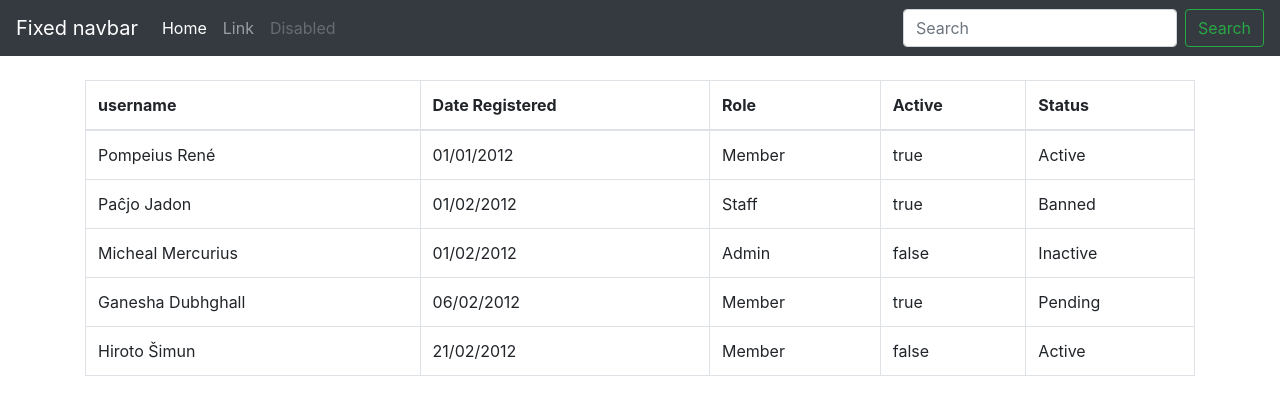
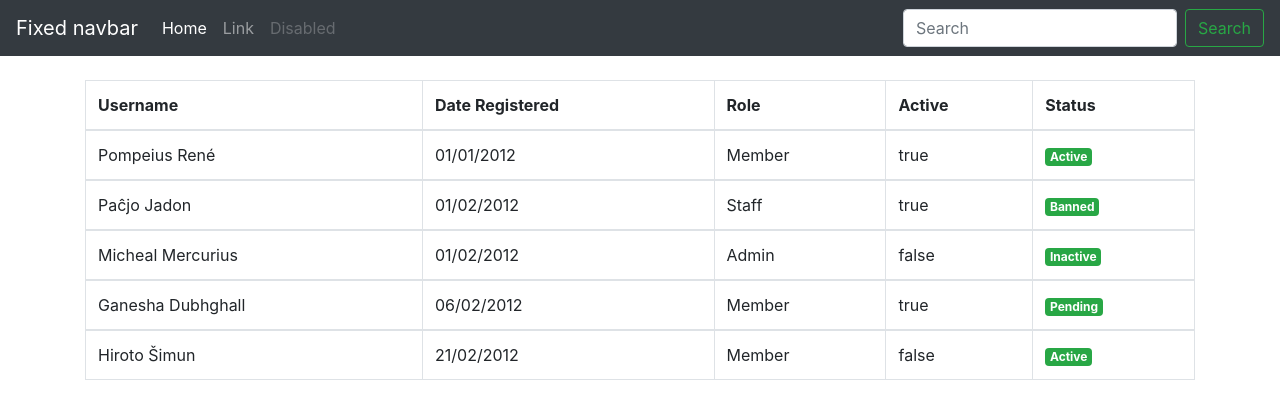
Before and after one commit to rnkoaa/angular-labs, an Angular app in the folder bootstrap-data-table/: page / in a window 1280 px wide. Shown: the top 418 px of the page. Built offline with nearby package versions, Linux system fonts and the light colour scheme.

Commit message:
ng template

```diff
--- a/bootstrap-data-table/src/app/app.component.html
+++ b/bootstrap-data-table/src/app/app.component.html
@@ -2,13 +2,16 @@
 
 <nav class="navbar navbar-expand-md navbar-dark fixed-top bg-dark">
   <a class="navbar-brand" href="#">Fixed navbar</a>
-  <button class="navbar-toggler" type="button" data-toggle="collapse" data-target="#navbarCollapse" aria-controls="navbarCollapse" aria-expanded="false" aria-label="Toggle navigation">
+  <button class="navbar-toggler" type="button" data-toggle="collapse" data-target="#navbarCollapse"
+    aria-controls="navbarCollapse" aria-expanded="false" aria-label="Toggle navigation">
     <span class="navbar-toggler-icon"></span>
   </button>
   <div class="collapse navbar-collapse" id="navbarCollapse">
     <ul class="navbar-nav mr-auto">
       <li class="nav-item active">
-        <a class="nav-link" href="#">Home <span class="sr-only">(current)</span></a>
+        <a class="nav-link" href="#">Home
+          <span class="sr-only">(current)</span>
+        </a>
       </li>
       <li class="nav-item">
         <a class="nav-link" href="#">Link</a>
@@ -25,5 +28,15 @@
 </nav>
 
 <div role="main" class="main-content container">
-  <app-data-table [options]="tableOptions" ></app-data-table>
+  <app-data-table [data]="tableOptions.records" [options]="tableOptions">
+    <app-data-table-column [value]="'username'" [header]="'Username'"></app-data-table-column>
+    <app-data-table-column [value]="'registered'" [header]="'Date Registered'"></app-data-table-column>
+    <app-data-table-column [value]="'role'" [header]="'Role'"></app-data-table-column>
+    <app-data-table-column [value]="'active'" [header]="'Active'"></app-data-table-column>
+    <app-data-table-column [value]="'status'" [header]="'Status'">
+      <ng-template #tableBodyTemplate let-column let-row="row">
+        <span class="badge badge-success">{{ row.status }}</span>
+      </ng-template>
+    </app-data-table-column>
+  </app-data-table>
 </div>
--- a/bootstrap-data-table/src/app/data-table/cell-definition.ts
+++ /dev/null
@@ -1,4 +0,0 @@
-export interface CellDefinition {
-  name: string;
-  property: string;
-}
--- /dev/null
+++ b/bootstrap-data-table/src/app/data-table/data-table-column/data-table-column.component.html
@@ -0,0 +1,3 @@
+<p>
+  data-table-column works!
+</p>
--- /dev/null
+++ b/bootstrap-data-table/src/app/data-table/data-table-column/data-table-column.component.ts
@@ -0,0 +1,23 @@
+import { Component, ContentChild, Input, OnInit, TemplateRef } from '@angular/core';
+import { DataTableComponent } from '../data-table/data-table.component';
+
+@Component({
+  selector: 'app-data-table-column',
+  templateUrl: './data-table-column.component.html',
+  styleUrls: ['./data-table-column.component.css']
+})
+export class DataTableColumnComponent implements OnInit {
+
+  @Input() value;
+  @Input() header;
+  @ContentChild('tableHeaderTemplate') headerTemplate: TemplateRef<any>;
+  @ContentChild('tableBodyTemplate') bodyTemplate: TemplateRef<any>;
+
+  constructor(table: DataTableComponent) {
+    table.addColumn(this);
+  }
+
+  ngOnInit() {
+  }
+
+}
--- a/bootstrap-data-table/src/app/data-table/data-table.module.ts
+++ b/bootstrap-data-table/src/app/data-table/data-table.module.ts
@@ -1,14 +1,16 @@
 import { NgModule } from '@angular/core';
 import { CommonModule } from '@angular/common';
 import { DataTableComponent } from './data-table/data-table.component';
+import { DataTableColumnComponent } from './data-table-column/data-table-column.component';
 
 @NgModule({
   imports: [
     CommonModule
   ],
   exports: [
-    DataTableComponent
+    DataTableComponent,
+    DataTableColumnComponent
   ],
-  declarations: [DataTableComponent]
+  declarations: [DataTableComponent, DataTableColumnComponent]
 })
 export class DataTableModule { }
--- a/bootstrap-data-table/src/app/data-table/data-table/data-table.component.html
+++ b/bootstrap-data-table/src/app/data-table/data-table/data-table.component.html
@@ -1,13 +1,24 @@
-
 <table class="table table-bordered">
   <thead>
     <tr>
-      <th *ngFor="let tableColumn of options.columns">{{ tableColumn.value }}</th>
+      <th *ngFor="let column of columns">
+        <!-- {{column.header}} -->
+        <ng-container *ngIf="!column.headerTemplate">{{column.header}}</ng-container>
+        <ng-template *ngIf="column.headerTemplate" [ngTemplateOutlet]="column.headerTemplate"
+          [ngTemplateOutletContext]="{ $implicit: { header: col.header } }"></ng-template>
+
+      </th>
     </tr>
   </thead>
-  <tbody>
-    <tr *ngFor="let row of options.records">
-      <td *ngFor="let tableColumn of options.columns"> {{ getCellValue(row, tableColumn) }}</td>
+  <tbody *ngFor="let row of data">
+    <tr>
+      <!-- <td *ngFor="let column of columns">{{row[column.value]}}</td> -->
+      <td *ngFor="let column of columns">
+        <ng-container *ngIf="!column.bodyTemplate">{{row[column.value]}}</ng-container>
+        <ng-template *ngIf="column.bodyTemplate" [ngTemplateOutlet]="column.bodyTemplate"
+          [ngTemplateOutletContext]="{ $implicit: { value: row[column.value] }, row: row }">
+        </ng-template>
+      </td>
     </tr>
   </tbody>
 </table>
--- a/bootstrap-data-table/src/app/data-table/data-table/data-table.component.ts
+++ b/bootstrap-data-table/src/app/data-table/data-table/data-table.component.ts
@@ -1,3 +1,4 @@
+import { DataTableColumnComponent } from '../data-table-column/data-table-column.component';
 import { ColumnDefinition } from '../column-definition';
 import { ApplicationRef, ChangeDetectorRef, Component, Input, OnInit } from '@angular/core';
 import { Observable } from 'rxjs/Observable';
@@ -5,7 +6,6 @@ import { TableOptions } from '../table-options';
 import { Subscription } from 'rxjs/Subscription';
 
 import 'rxjs/add/observable/of';
-import { CellDefinition } from '../cell-definition';
 
 @Component({
   selector: 'app-data-table',
@@ -15,15 +15,18 @@ import { CellDefinition } from '../cell-definition';
 export class DataTableComponent implements OnInit {
   @Input() options: TableOptions;
   @Input() data: Array<any>;
-  constructor(private changeRef: ChangeDetectorRef,
-    private appRef: ApplicationRef) {
+  columns: DataTableColumnComponent[] = [];
+  constructor() {
+  }
+
+  addColumn(dataTableColumn: DataTableColumnComponent) {
+    this.columns.push(dataTableColumn);
   }
 
   ngOnInit() {
-
   }
 
- public getCellValue(row: any, column: ColumnDefinition): string {
+  public getCellValue(row: any, column: ColumnDefinition): string {
     return row[column.binding];
   }
 
--- a/bootstrap-data-table/src/app/data-table/row-definition.ts
+++ /dev/null
@@ -1,6 +0,0 @@
-import { CellDefinition } from './cell-definition';
-
-export interface RowDefinition {
-  item: any;
-  cells: CellDefinition[];
-}
```
Also changed, not shown: bootstrap-data-table/src/app/data-table/data-table-column/data-table-column.component.css (added).
